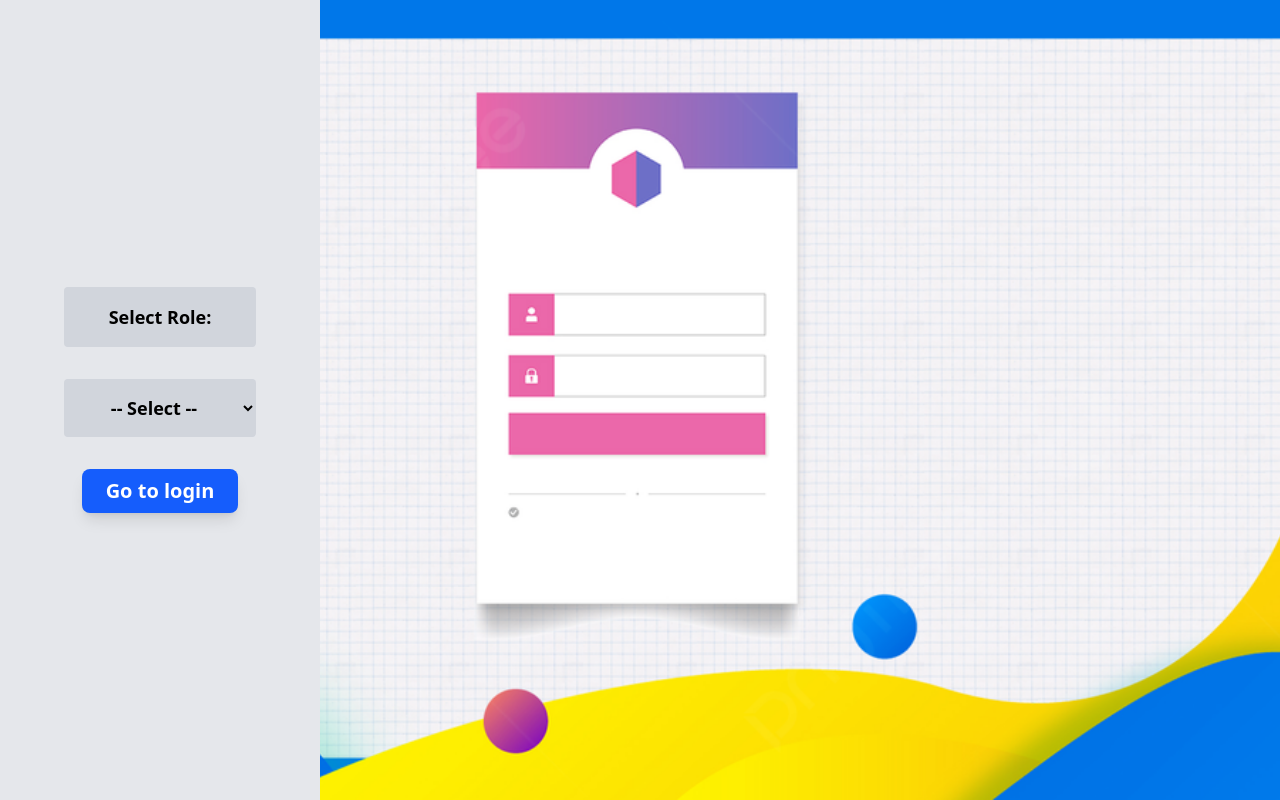
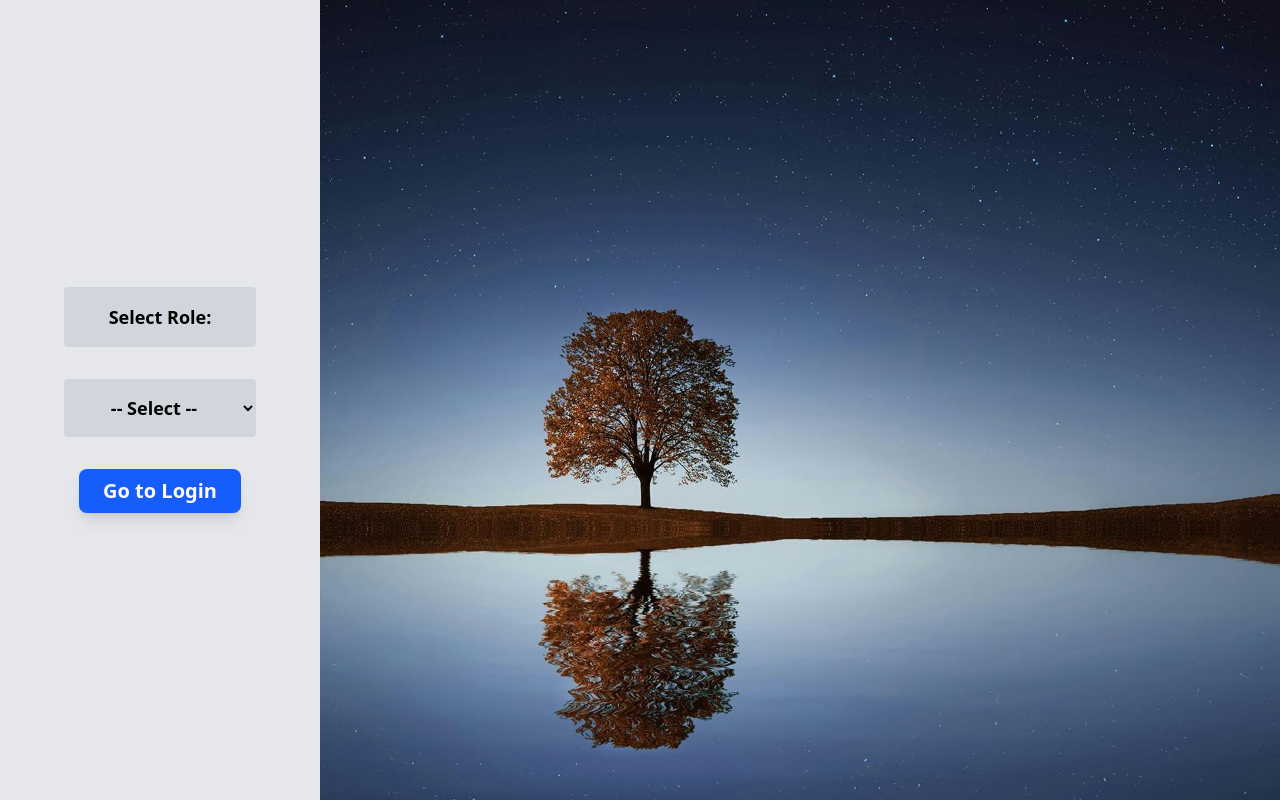
Before and after one commit to CodesSunny/teacher-appointment-app, a React (Vite) app: page / in a window 1280 px wide. Built offline with nearby package versions, Linux system fonts and the light colour scheme.

Commit message:
completed login rendering with animation and ui

```diff
--- a/package.json
+++ b/package.json
@@ -11,11 +11,13 @@
   },
   "dependencies": {
     "@tailwindcss/vite": "^4.1.11",
+    "animate.css": "^4.1.1",
     "formik": "^2.4.6",
     "react": "^19.1.0",
     "react-dom": "^19.1.0",
     "react-router-dom": "^7.6.3",
     "remixicon": "^4.6.0",
+    "sweetalert2": "^11.22.2",
     "tailwindcss": "^4.1.11",
     "yup": "^1.6.1"
   },
--- a/src/pages/Login.jsx
+++ b/src/pages/Login.jsx
@@ -1,7 +1,9 @@
+import 'animate.css';
+import Swal from 'sweetalert2';
 import { object, string,ref } from 'yup';
 import { useFormik } from 'formik';
 import { useState } from "react";
-import loginBg from '../assets/images/login-bg.jpg';
+import loginBg from '../assets/images/bg-login.jpg';
 
 // define validation schema
 let userSchema = object({
@@ -27,7 +29,12 @@ const Login =()=>{
         validationSchema:userSchema,
         onSubmit:(values,action)=>{  //stores input values
          console.log(values);
-         alert("ok")
+         Swal.fire({
+                title: 'success!',
+                text: 'Congrats! form submitted successfully',
+                icon: 'success',
+                confirmButtonText: 'Cool'
+})
          action.resetForm(); //empty after submit
         }
       })
@@ -43,7 +50,8 @@ const Login =()=>{
                     display:'flex',
                     }} >
 
-            <section className="basis-3/12 h-screen  bg-gray-200 flex flex-col justify-center items-center gap-8">
+                        {/* left side for ..role select */}
+            <section className="basis-3/12 h-screen  bg-gray-200 flex flex-col justify-center items-center gap-8 animate__animated animate__slideInLeft">
                 <label className="w-48 text-center text-lg font-semibold bg-gray-300 p-4 rounded">Select Role:</label>
                 <select
                      value={role}
@@ -67,23 +75,25 @@ const Login =()=>{
                     }}
                     className='bg-blue-600 text-white px-6 py-2 rounded-lg text-white text-xl font-semibold shadow-lg hover:cursor-pointer hover:scale-95'
                  >
-                    Go to login
+                    {role ? (
+                              `${role.charAt(0).toUpperCase() + role.slice(1)} Login`
+                    ): "Go to Login" }
                 </button>
 
             </section>
 
 
+            {/* ---------................form container............................. */}
+            <section className=" basis-9/12 h-screen rounded-lg p-8  flex justify-center items-center animate__animated animate__zoomIn">
 
-            <section className=" basis-9/12 h-screen rounded-lg p-8  flex justify-center items-center">
-                    {/* role based login when btn is clicked  */}
+                        {/* conditiona rendering :single form for all roles  */}
 
-                        {
-                            confirmedRole === "admin" ? (
+                        {confirmedRole && (    //ensure form renders after btn clicked
                                 <form
                                     onSubmit={handleSubmit}
                                     action="#" className='min-w-[550px] bg-gray-200 py-6 flex flex-col items-center gap-4 rounded-lg '>
 
-                               <h1 className=' text-blue-600 w-full text-center text-xl font-bold py-2'>Admin Login </h1>
+                               <h1 className=' text-blue-600 w-full text-center text-xl font-bold py-2'>{confirmedRole.charAt(0).toUpperCase() + confirmedRole.slice(1)} Login </h1>
                                <hr className='bg-black w-full'/>
 
                                <div className='flex flex-col gap-2 w-96 '>
@@ -109,16 +119,11 @@ const Login =()=>{
                                         className='py-2 px-4 rounded bg-gray-300'/>
                                     <span className='text-red-500'>{touched.password && errors.password} </span>
                                </div>
+
                                <button type="submit" className='bg-blue-600 text-white px-12 py-4 rounded-lg text-white text-xl font-semibold shadow-lg hover:cursor-pointer hover:scale-95'>Submit </button>
                                </form>
+                        )}
 
-                           ) : confirmedRole === "teacher" ? (
-                               <div> teacher role </div>
-                           ) : confirmedRole === "student" ? (
-                               <div> student role </div>
-                           ): null
-
-                        }
 
 
 
```
Also changed, not shown: src/assets/images/bg-login.jpg (added), 1 other file (tests, documents, lock files or other folders). Lines whose indentation alone changed are shown as unchanged.
